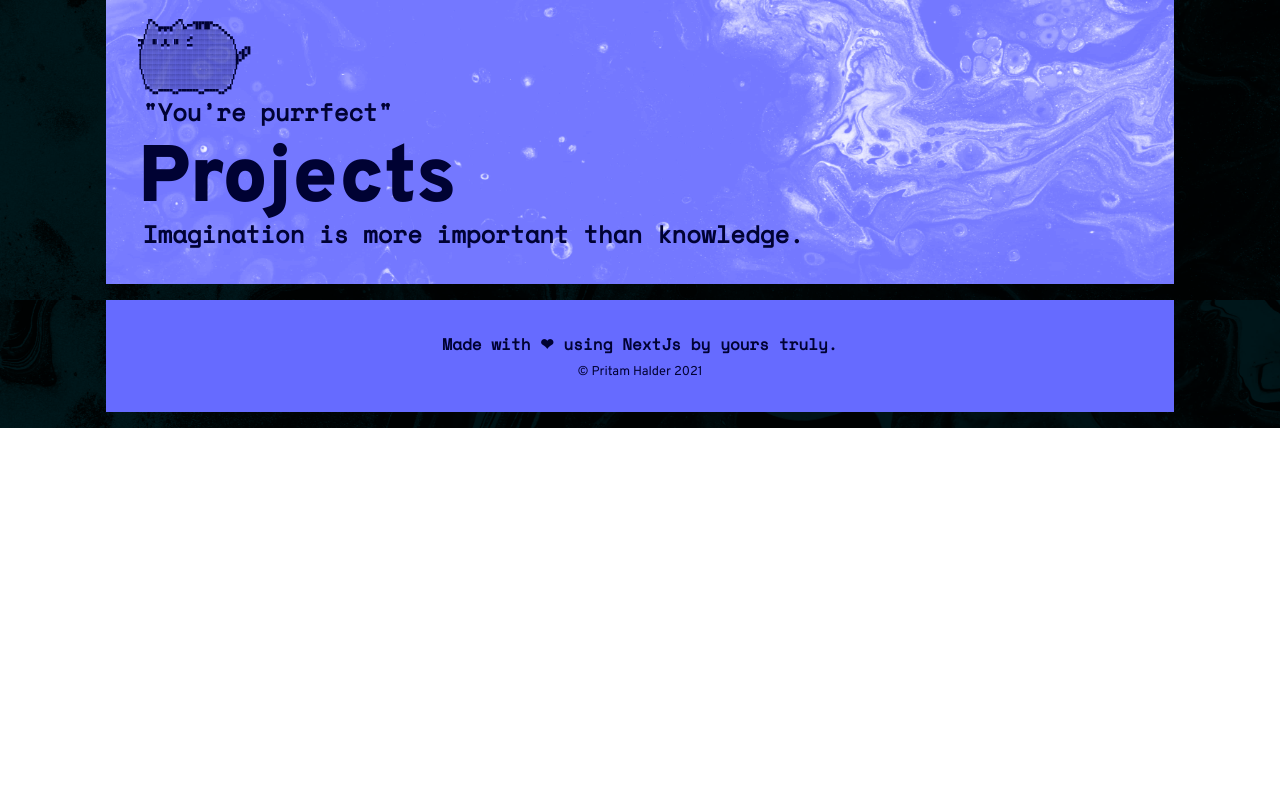
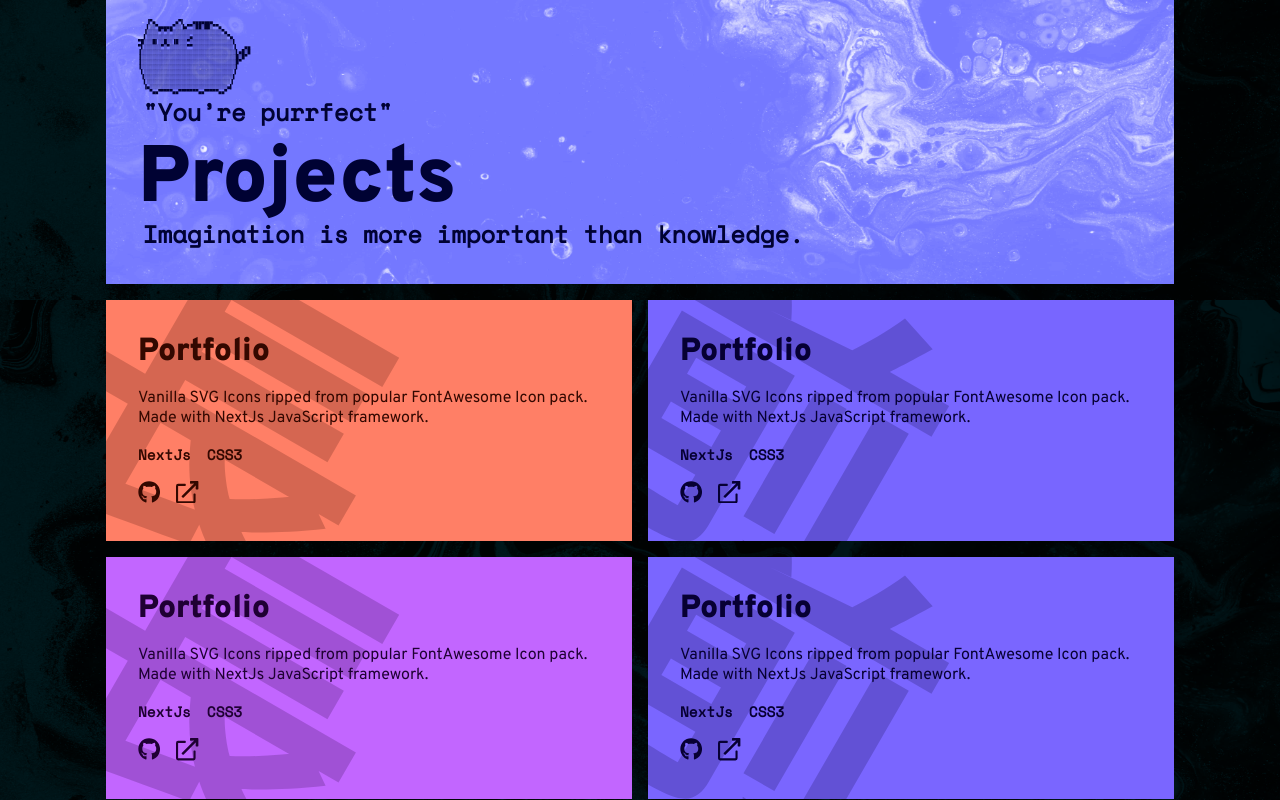
Before and after one commit to poseidon-code/portfolio, a Next.js app: page /projects in a window 1280 px wide. Shown: the part 500-1300 px from the top of the page. Before the commit the page ends 928 px from the top, so only its background shows below. Built offline with nearby package versions, Linux system fonts and the light colour scheme.

Commit message:
add: projects mockup

```diff
--- /dev/null
+++ b/components/Projects/Project.jsx
@@ -0,0 +1,41 @@
+import { useState, useEffect } from 'react';
+import styles from '../../styles/Projects.module.scss';
+
+import { Github, ExternalLink } from '../UI/Icons';
+
+const Project = (props) => {
+    const SYMBOLS = ['出', '長', '前'];
+
+    const [symbol, setSymbol] = useState();
+    useEffect(() => {
+        setSymbol(Math.floor(Math.random() * SYMBOLS.length));
+    }, []);
+
+    return (
+        <div className={styles.project}>
+            <h1>{SYMBOLS[symbol]}</h1>
+            <h1>{props.name}</h1>
+            <span>{props.description}</span>
+            <ul>
+                {props.tech.map((t, i) => (
+                    <li key={i}>{t}</li>
+                ))}
+            </ul>
+
+            <div>
+                {props.github && (
+                    <a href={props.github} target='_blank' rel='noopener noreferrer'>
+                        <Github />
+                    </a>
+                )}
+                {props.website && (
+                    <a href={props.website} target='_blank' rel='noopener noreferrer'>
+                        <ExternalLink />
+                    </a>
+                )}
+            </div>
+        </div>
+    );
+};
+
+export default Project;
--- a/pages/projects.jsx
+++ b/pages/projects.jsx
@@ -1,4 +1,85 @@
 import styles from '../styles/Projects.module.scss';
+
+import Project from '../components/Projects/Project';
+
+const PROJECTS = [
+    {
+        name: 'Portfolio',
+        github: 'https://github.com/poseidon-code/portfolio',
+        website: 'https://supacons.netlify.app',
+        description:
+            'Vanilla SVG Icons ripped from popular FontAwesome Icon pack. Made with NextJs JavaScript framework.',
+        tech: ['NextJs', 'CSS3'],
+    },
+    {
+        name: 'Portfolio',
+        github: 'https://github.com/poseidon-code/portfolio',
+        website: 'https://supacons.netlify.app',
+        description:
+            'Vanilla SVG Icons ripped from popular FontAwesome Icon pack. Made with NextJs JavaScript framework.',
+        tech: ['NextJs', 'CSS3'],
+    },
+    {
+        name: 'Portfolio',
+        github: 'https://github.com/poseidon-code/portfolio',
+        website: 'https://supacons.netlify.app',
+        description:
+            'Vanilla SVG Icons ripped from popular FontAwesome Icon pack. Made with NextJs JavaScript framework.',
+        tech: ['NextJs', 'CSS3'],
+    },
+    {
+        name: 'Portfolio',
+        github: 'https://github.com/poseidon-code/portfolio',
+        website: 'https://supacons.netlify.app',
+        description:
+            'Vanilla SVG Icons ripped from popular FontAwesome Icon pack. Made with NextJs JavaScript framework.',
+        tech: ['NextJs', 'CSS3'],
+    },
+    {
+        name: 'Portfolio',
+        github: 'https://github.com/poseidon-code/portfolio',
+        website: 'https://supacons.netlify.app',
+        description:
+            'Vanilla SVG Icons ripped from popular FontAwesome Icon pack. Made with NextJs JavaScript framework.',
+        tech: ['NextJs', 'CSS3'],
+    },
+    {
+        name: 'Portfolio',
+        github: 'https://github.com/poseidon-code/portfolio',
+        website: 'https://supacons.netlify.app',
+        description:
+            'Vanilla SVG Icons ripped from popular FontAwesome Icon pack. Made with NextJs JavaScript framework.',
+        tech: ['NextJs', 'CSS3'],
+    },
+    {
+        name: 'Portfolio',
+        github: 'https://github.com/poseidon-code/portfolio',
+        website: 'https://supacons.netlify.app',
+        description:
+            'Vanilla SVG Icons ripped from popular FontAwesome Icon pack. Made with NextJs JavaScript framework.',
+        tech: ['NextJs', 'CSS3'],
+    },
+    {
+        name: 'Portfolio',
+        github: 'https://github.com/poseidon-code/portfolio',
+        website: 'https://supacons.netlify.app',
+        description:
+            'Vanilla SVG Icons ripped from popular FontAwesome Icon pack. Made with NextJs JavaScript framework.',
+        tech: ['NextJs', 'CSS3'],
+    },
+    {
+        name: 'Portfolio',
+        github: 'https://github.com/poseidon-code/portfolio',
+        website: 'https://supacons.netlify.app',
+        description:
+            'Vanilla SVG Icons ripped from popular FontAwesome Icon pack. Made with NextJs JavaScript framework.',
+        tech: ['NextJs', 'CSS3'],
+    },
+];
+
+// export const getStaticProps = async () => {
+
+// }
 
 const Projects = () => {
     return (
@@ -28,6 +109,19 @@ const Projects = () => {
                 <h2>Imagination is more important than knowledge.</h2>
             </section>
 
+            <section className={styles.projects}>
+                {PROJECTS.map((p, i) => (
+                    <Project
+                        key={i}
+                        name={p.name}
+                        github={p.github}
+                        website={p.website}
+                        description={p.description}
+                        tech={p.tech}
+                    />
+                ))}
+            </section>
+
             <section className={styles.footer}>
                 <p>Made with ❤ using NextJs by yours truly.</p>
                 <span>&copy; Pritam Halder 2021</span>
--- a/styles/Projects.module.scss
+++ b/styles/Projects.module.scss
@@ -34,6 +34,82 @@
     }
 }
 
+.projects {
+    width: 100%;
+    display: grid;
+    gap: 1rem;
+    grid-template-columns: repeat(2, 1fr);
+
+    @media (max-width: 800px) {
+        grid-template-columns: repeat(1, 1fr);
+    }
+
+    @for $i from 1 through 20 {
+        .project:nth-of-type(#{$i}) {
+            $hue: random(360);
+            color: hsl($hue, 100%, 10%);
+            background-color: hsl($hue, 100%, 70%);
+        }
+    }
+
+    .project {
+        width: 100%;
+        @include utils.padding;
+        display: flex;
+        flex-direction: column;
+        position: relative;
+        overflow: hidden;
+
+        & > * {
+            z-index: 10;
+        }
+
+        h1:first-of-type {
+            position: absolute;
+            z-index: 1;
+            left: -3rem;
+            top: 50%;
+            transform: translate(0%, -50%) rotate(30deg);
+            font-size: 20rem;
+            opacity: 0.2;
+        }
+
+        h1 {
+            font-size: 2rem;
+        }
+
+        span {
+            margin: 1rem 0;
+            display: inline-block;
+        }
+
+        ul {
+            display: flex;
+            flex-wrap: wrap;
+            margin-bottom: 1rem;
+
+            li {
+                font-family: utils.$font-mono;
+                font-weight: bold;
+                font-size: 0.9rem;
+                margin-right: 1rem;
+            }
+        }
+
+        svg {
+            --size: 1.4rem;
+            width: var(--size);
+            height: var(--size);
+        }
+
+        a {
+            color: inherit;
+            text-decoration: none;
+            margin-right: 1rem;
+        }
+    }
+}
+
 .footer {
     @include utils.section(238);
     @include utils.padding;
```
